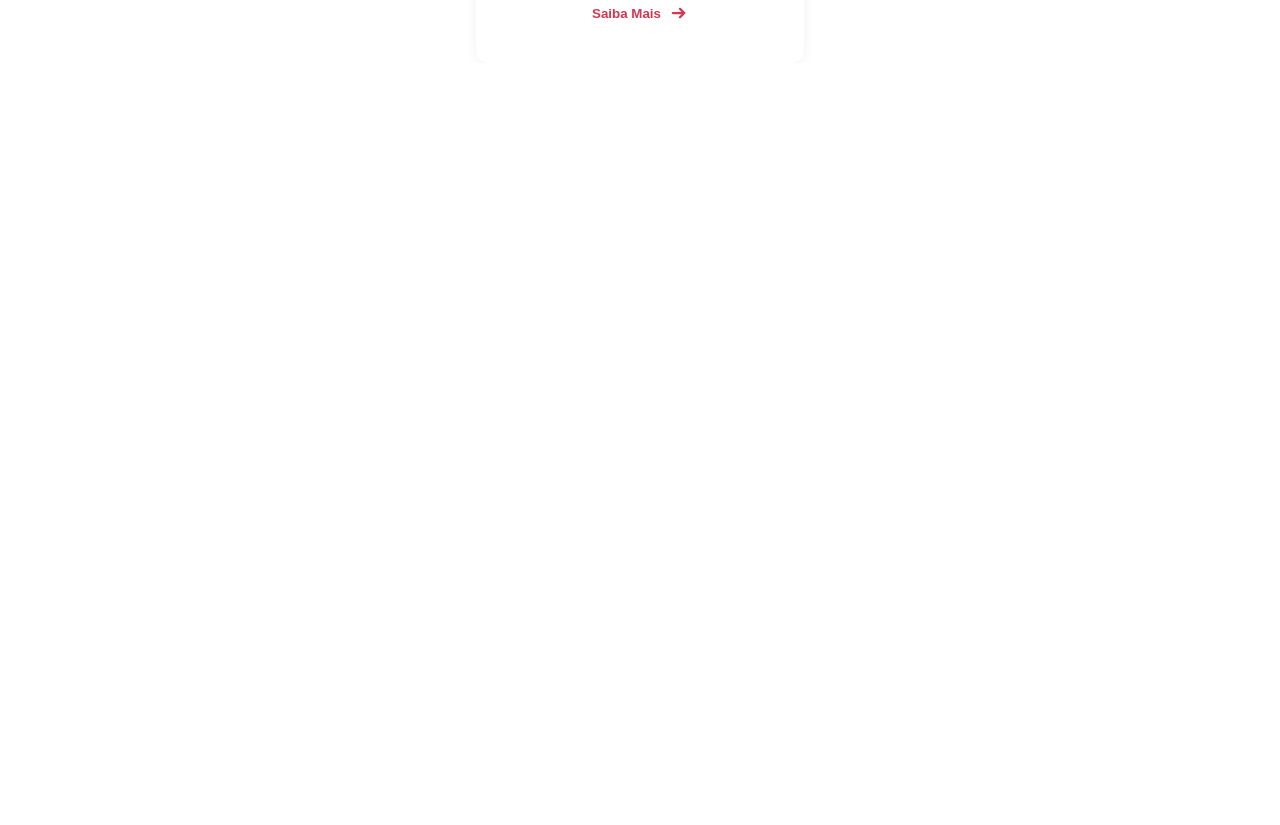
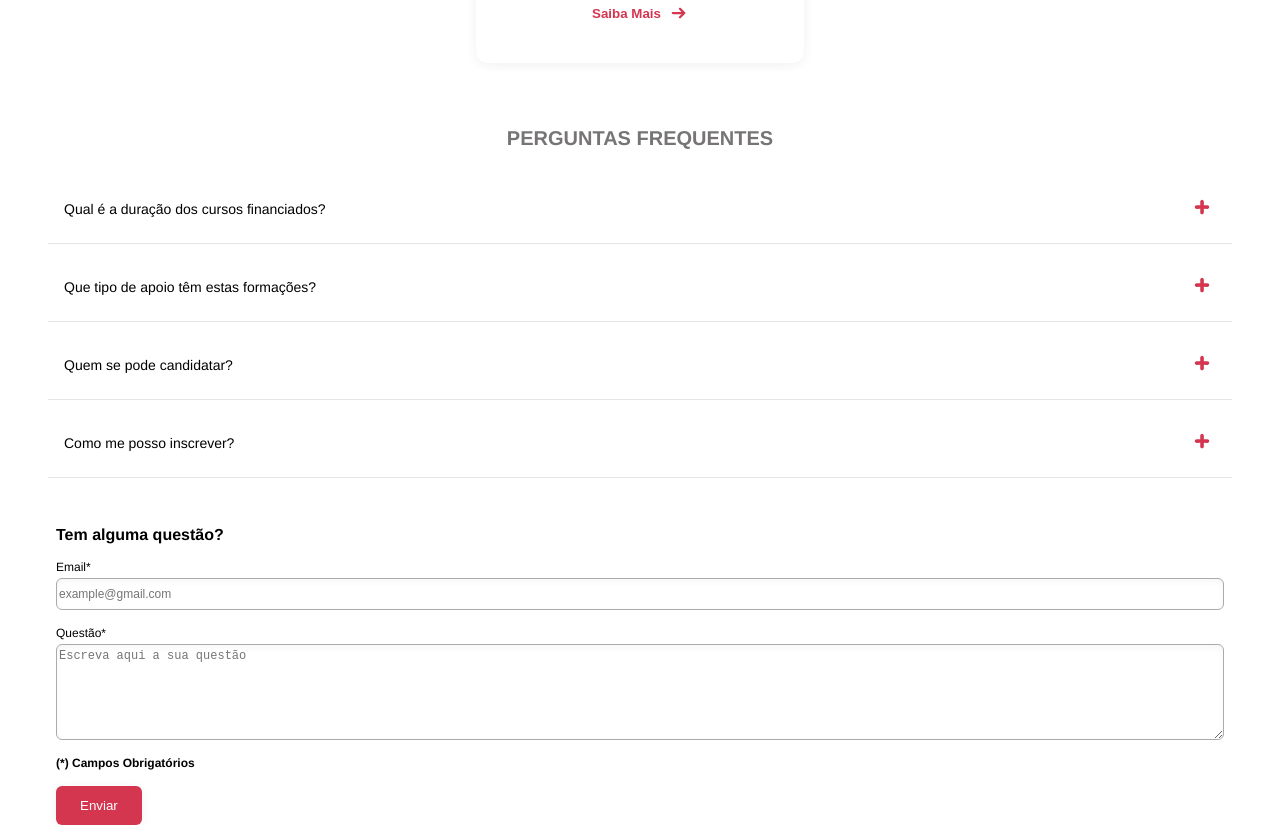
Before and after one commit to Martin42/celf, a React (Create React App) app: page / in a window 1280 px wide. Shown: the part 1580-2405 px from the top of the page. Before the commit the page ends 1643 px from the top, so only its background shows below. Built offline with nearby package versions, Linux system fonts and the light colour scheme.

Commit message:
FAQ section with mockup JSON for now + Collapsible package

```diff
--- a/package.json
+++ b/package.json
@@ -6,6 +6,7 @@
     "@testing-library/react": "^13.4.0",
     "@testing-library/user-event": "^13.5.0",
     "react": "^18.3.1",
+    "react-collapsible": "^2.10.0",
     "react-dom": "^18.3.1",
     "react-router-dom": "^6.27.0",
     "react-scripts": "5.0.1",
--- a/src/App.js
+++ b/src/App.js
@@ -1,4 +1,5 @@
 import "./App.scss";
+import { FAQ } from "./components/faq";
 import { Hero } from "./components/hero";
 import { Services } from "./components/services";
 
@@ -7,6 +8,7 @@ function App() {
     <div className="main-container">
       <Hero />
       <Services />
+      <FAQ />
     </div>
   );
 }
--- /dev/null
+++ b/src/components/faq.jsx
@@ -0,0 +1,121 @@
+import React from "react";
+import "../style/faq.scss";
+import Collapsible from "react-collapsible";
+import data from "../data/faq.json";
+
+const trigger = (question) => {
+  return (
+    <div className="trigger-container open">
+      <p>{question}</p>
+      <button
+        type="button"
+        className="trigger-button"
+        aria-label="expandable element"
+      >
+        <svg
+          xmlns="http://www.w3.org/2000/svg"
+          width="16"
+          height="16"
+          viewBox="0 0 16 16"
+          fill="none"
+        >
+          <path
+            d="M1 8C1 6.896 1.54069 6 2.2069 6H13.7931C14.1132 6 14.4202 6.21071 14.6465 6.58579C14.8728 6.96086 15 7.46957 15 8C15 8.53043 14.8728 9.03914 14.6465 9.41421C14.4202 9.78929 14.1132 10 13.7931 10H2.2069C1.54069 10 1 9.104 1 8Z"
+            fill="#D43650"
+          />
+        </svg>
+      </button>
+    </div>
+  );
+};
+
+const triggerIsOpen = (question) => {
+  return (
+    <div className="trigger-container">
+      <p>{question}</p>
+      <button
+        type="button"
+        className="trigger-button"
+        aria-label="retractable element"
+      >
+        <svg
+          xmlns="http://www.w3.org/2000/svg"
+          width="16"
+          height="16"
+          viewBox="0 0 16 16"
+          fill="none"
+        >
+          <g clip-path="url(#clip0_672_206)">
+            <path
+              d="M13.4388 6.26864H9.82908V2.65888C9.82908 2.1802 9.63892 1.72112 9.30044 1.38264C8.96196 1.04416 8.50288 0.854004 8.0242 0.854004C7.54552 0.854004 7.08644 1.04416 6.74796 1.38264C6.40948 1.72112 6.21932 2.1802 6.21932 2.65888L6.28339 6.26864H2.60957C2.13088 6.26864 1.6718 6.45879 1.33332 6.79727C0.994844 7.13576 0.804688 7.59483 0.804688 8.07352C0.804688 8.5522 0.994844 9.01128 1.33332 9.34976C1.6718 9.68824 2.13088 9.87839 2.60957 9.87839L6.28339 9.81432L6.21932 13.4881C6.21932 13.9668 6.40948 14.4259 6.74796 14.7644C7.08644 15.1029 7.54552 15.293 8.0242 15.293C8.50288 15.293 8.96196 15.1029 9.30044 14.7644C9.63892 14.4259 9.82908 13.9668 9.82908 13.4881V9.81432L13.4388 9.87839C13.9175 9.87839 14.3766 9.68824 14.7151 9.34976C15.0536 9.01128 15.2437 8.5522 15.2437 8.07352C15.2437 7.59483 15.0536 7.13576 14.7151 6.79727C14.3766 6.45879 13.9175 6.26864 13.4388 6.26864Z"
+              fill="#D43650"
+            />
+          </g>
+          <defs>
+            <clipPath id="clip0_672_206">
+              <rect width="16" height="16" fill="white" />
+            </clipPath>
+          </defs>
+        </svg>
+      </button>
+    </div>
+  );
+};
+
+export const FAQ = () => {
+  const questionsData = data;
+
+  return (
+    <div className="faq-container">
+      <h1>PERGUNTAS FREQUENTES</h1>
+      <div className="collapsible-container">
+        {/* Collapsibles here */}
+        {questionsData.map((element) => (
+          <Collapsible
+            trigger={triggerIsOpen(element.question)}
+            triggerWhenOpen={trigger(element.question)}
+            transitionTime={500}
+            className="collapsible-closed"
+            openedClassName="collapsible-open"
+            overflowWhenOpen="auto"
+            id={element.id}
+          >
+            <p>{element.answer}</p>
+          </Collapsible>
+        ))}
+      </div>
+
+      <div className="form-container">
+        <h2>Tem alguma questão?</h2>
+        <form action="submit">
+          <div className="email-container">
+            <label htmlFor="email">Email*</label>
+            <input
+              type="text"
+              name="email"
+              id="email"
+              placeholder="example@gmail.com"
+              autoComplete="email"
+              required
+            />
+          </div>
+
+          <div className="questions-container">
+            <label htmlFor="question">Questão*</label>
+            <textarea
+              name="question"
+              id="question"
+              placeholder="Escreva aqui a sua questão"
+              required
+            ></textarea>
+          </div>
+
+          <span className="mandatory-field">(*) Campos Obrigatórios</span>
+          <button type="submit" className="red-button">
+            Enviar
+          </button>
+        </form>
+      </div>
+    </div>
+  );
+};
--- a/src/components/services.jsx
+++ b/src/components/services.jsx
@@ -4,7 +4,7 @@ import "../style/services.scss";
 export const Services = () => {
   return (
     <div className="services-container">
-      <h1 className="services-title">OS NOSSOS SERVIÇOS</h1>
+      <h1>OS NOSSOS SERVIÇOS</h1>
       {/* FORMACAO */}
       <div className="card-container">
         <svg
--- /dev/null
+++ b/src/data/faq.json
@@ -0,0 +1,25 @@
+[
+    {
+        "id": 0,
+        "question": "Qual é a duração dos cursos financiados?",
+        "answer": "Lorem ipsum dolor sit amet consectetur. Amet varius at placerat nisi mattis pellentesque. Nec commodo arcu mi mattis. Leo in nulla velit adipiscing quisque sit. Mauris turpis nunc velit mauris."
+    },
+
+    {
+        "id": 1,
+        "question": "Que tipo de apoio têm estas formações?",
+        "answer": "Lorem ipsum dolor sit amet consectetur. Amet varius at placerat nisi mattis pellentesque. Nec commodo arcu mi mattis. Leo in nulla velit adipiscing quisque sit. Mauris turpis nunc velit mauris."
+    },
+
+    {
+        "id": 2,
+        "question": "Quem se pode candidatar?",
+        "answer": "Lorem ipsum dolor sit amet consectetur. Amet varius at placerat nisi mattis pellentesque. Nec commodo arcu mi mattis. Leo in nulla velit adipiscing quisque sit. Mauris turpis nunc velit mauris."
+    },
+
+    {
+        "id": 3,
+        "question": "Como me posso inscrever?",
+        "answer": "Lorem ipsum dolor sit amet consectetur. Amet varius at placerat nisi mattis pellentesque. Nec commodo arcu mi mattis. Leo in nulla velit adipiscing quisque sit. Mauris turpis nunc velit mauris."
+    }
+]
--- a/src/style/_buttons.scss
+++ b/src/style/_buttons.scss
@@ -7,3 +7,18 @@
     border: 2px solid white;
     border-radius: 6px;
 }
+
+.trigger-button{
+    border: none;
+    background: none;
+}
+
+.red-button{
+    background: $color-primary;
+    color: white;
+    width: max-content;
+    border-radius: $border-radius-base;
+    border: none;
+    padding: 0.75rem 1.5rem;
+    box-shadow: $box-shadow;
+}
--- a/src/style/_variables.scss
+++ b/src/style/_variables.scss
@@ -4,18 +4,19 @@
 
 $color-primary: #D43650;
 $color-secondary: #0056A5;
+$color-terciary: #767474;
 $color-footer: #BEBEBE;
 
 // Font Variables
 
 $font-family: 'Helvetica';
 
-$font-size-xs: 12px;
-$font-size-sm: 14px;
-$font-size-base: 16px;
-$font-size-lg: 20px;
-$font-size-xl: 24px;
-$font-size-xxl: 36px;
+$font-size-xs: 0.75rem;   // 12px
+$font-size-sm: 0.875rem;  // 14px
+$font-size-base: 1rem;    // 16px (default base font size)
+$font-size-lg: 1.25rem;   // 20px
+$font-size-xl: 1.5rem;    // 24px
+$font-size-xxl: 2.25rem;  // 36px
 
 $font-weight-light: 300;
 $font-weight-normal: 400;
@@ -35,3 +36,10 @@ $spacing-xxl: 4rem;
 $border-radius-base: 6px;
 $border-radius-large: 12px;
 $box-shadow: 0px 2px 12px 0px rgba(0, 0, 0, 0.06);
+
+// Breakpoints
+
+$breakpoint-xs: 480px;   // Mobile portrait
+$breakpoint-sm: 768px;   // Tablet
+$breakpoint-md: 1024px;  // Small desktop
+$breakpoint-lg: 1200px;  // Large desktop
--- /dev/null
+++ b/src/style/faq.scss
@@ -0,0 +1,117 @@
+@use "variables" as *;
+
+.faq-container{
+    display: flex;
+    flex-direction: column;
+    gap: $spacing-xl;
+    margin: 0 2rem;
+    h1 {
+        color: $color-terciary;
+        font-size: $font-size-lg;
+        text-align: center;
+    }
+}
+
+.trigger-container{
+    display: flex;
+    justify-content: space-between;
+    align-items: center;
+    p {
+        margin-right: 0.25rem;
+        font-size: $font-size-sm;
+    }
+}
+
+
+
+// Collapsible
+
+.collapsible-container{
+    display: flex;
+    flex-direction: column;
+    align-items: center;
+    gap: $spacing-md;
+}
+
+.collapsible-closed{
+    margin: 0 1rem;
+    border-bottom: 1px solid #E6E6E6;
+    padding: 1rem;
+}
+
+.collapsible-open{
+    @extend .collapsible-closed;
+    border-radius: $border-radius-base;
+    background: rgba(230, 230, 230, 0.20);
+}
+
+
+.Collapsible__contentOuter{
+    margin-top: $spacing-sm;
+}
+
+.Collapsible__contentInner p{
+    font-size: $font-size-sm;
+    font-weight: $font-weight-light;
+}
+
+// Form
+
+@mixin input-style {
+    border-radius: 6px;
+    border: 0.632px solid #ABABAB;
+    box-shadow: 0px 2.529px 7.587px rgba(0, 0, 0, 0.04) inset;
+    font-size: $font-size-xs;
+}
+
+
+.form-container{
+    display: flex;
+    flex-direction: column;
+    gap: $spacing-md;
+    margin: 0 1.5rem;
+    form{
+        display: flex;
+        flex-direction: column;
+        gap: $spacing-md;
+    }
+    h2{
+        font-size: $font-size-base;
+        margin: 0;
+        margin-top: 1rem;
+    }
+}
+
+.email-container{
+    display: flex;
+    flex-direction: column;
+    gap: $spacing-xs;
+    label {
+        font-size: $font-size-xs;
+        font-weight: $font-weight-light;
+    }
+    input {
+        @include input-style;
+        min-height: 2rem;
+    }
+}
+
+.questions-container{
+    display: flex;
+    flex-direction: column;
+    gap: $spacing-xs;
+    label {
+        font-size: $font-size-xs;
+        font-weight: $font-weight-light;
+    }
+    textarea {
+        @include input-style;
+        min-height: 6rem;
+        padding-top: 0.25rem;
+    }
+}
+
+.mandatory-field{
+    font-size: $font-size-xs;
+    font-weight: $font-weight-bold;
+}
--- a/src/style/services.scss
+++ b/src/style/services.scss
@@ -6,13 +6,13 @@
     flex-direction: column;
     align-items: center;
     gap: $spacing-xl;
+    h1 {
+        color: $color-terciary;
+        font-size: $font-size-xl;
+    }
 
 }
 
-.services-title{
-    color: #767474;
-    font-size: $font-size-xl;
-}
 
 .card-container{
     display: flex;
```
Also changed, not shown: 2 other files (tests, documents, lock files or other folders).
